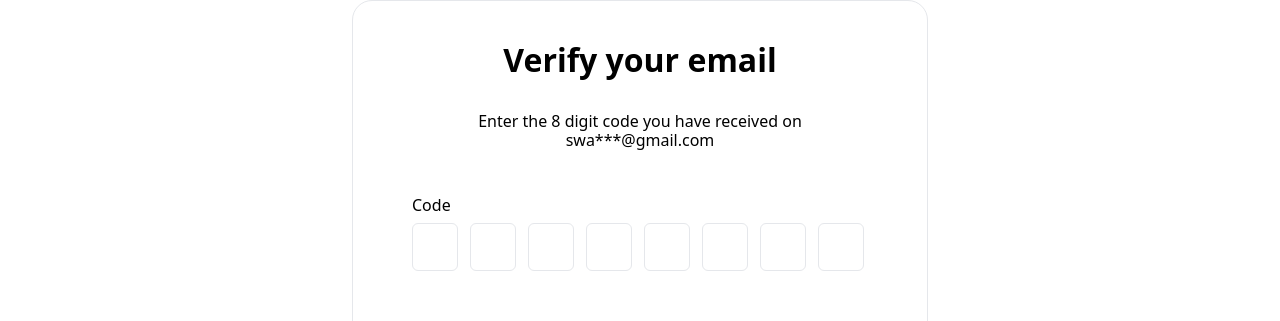
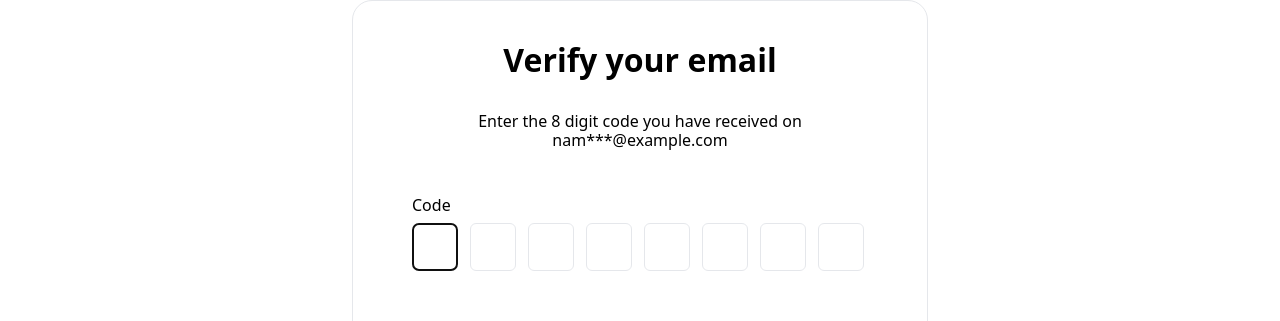
Before and after one commit to ncharanaraj/ecommerce, a React (Create React App) app: page /signup in a window 1280 px wide. Both pictures are taken after typing "Sample", "name@example.com", "Sample123" into the empty fields and a click on the button "CREATE ACCOUNT". Shown: the part 176-497 px from the top of the page. Built offline with nearby package versions, Linux system fonts and the light colour scheme.

Commit message:
feat: otp feature with validation

```diff
--- a/src/App.js
+++ b/src/App.js
@@ -2,10 +2,11 @@ import React from "react";
 import Header from "./components/Header";
 import PromoHeader from "./components/PromoHeader";
 import { Outlet } from "react-router-dom";
+import { AuthProvider } from "./context/authContext";
 
 const App = () => {
   return (
-    <>
+    <AuthProvider>
       <header>
         <Header />
         <PromoHeader />
@@ -15,7 +16,7 @@ const App = () => {
           <Outlet />
         </div>
       </main>
-    </>
+    </AuthProvider>
   );
 };
 
--- a/src/Backend/client.js
+++ /dev/null
@@ -1,5 +0,0 @@
-import { createClient } from "@supabase/supabase-js";
-
-const supabaseUrl = "https://jgyxiixgcvnbbvpzhqkz.supabase.co";
-const supabaseKey = process.env.SUPABASE_KEY;
-export const supabase = createClient(supabaseUrl, supabaseKey);
--- /dev/null
+++ b/src/context/authContext.js
@@ -0,0 +1,30 @@
+import React, { createContext, useContext, useState } from "react";
+
+const authContext = createContext();
+
+export const AuthProvider = ({ children }) => {
+  const [isLoginForm, setIsLoginForm] = useState(false);
+  const [formData, setFormData] = useState({
+    fullName: "",
+    email: "",
+    password: "",
+  });
+  const [users, setUsers] = useState([]);
+
+  return (
+    <authContext.Provider
+      value={{
+        isLoginForm,
+        setIsLoginForm,
+        formData,
+        setFormData,
+        users,
+        setUsers,
+      }}
+    >
+      {children}
+    </authContext.Provider>
+  );
+};
+
+export const useAuth = () => useContext(authContext);
--- a/src/pages/Form.js
+++ b/src/pages/Form.js
@@ -1,10 +1,35 @@
-import React, { useState } from "react";
+import React from "react";
 import Button from "../components/Button";
 import { useNavigate } from "react-router-dom";
+import { useAuth } from "../context/authContext";
 
 const Form = () => {
-  const [isLoginForm, setIsLoginForm] = useState(false);
+  const { isLoginForm, setIsLoginForm, formData, setFormData, setUsers } =
+    useAuth();
   const navigate = useNavigate();
+
+  const { fullName, email, password } = formData;
+
+  const handleChange = (e) => {
+    const { name, value } = e.target;
+    setFormData({
+      ...formData,
+      [name]: value,
+    });
+  };
+
+  const handleSubmit = (e) => {
+    e.preventDefault();
+    try {
+      setUsers(formData);
+      navigate("/verify");
+      setTimeout(() => {
+        alert("OTP to login - 12345678");
+      }, 2000);
+    } catch (error) {
+      console.error(error);
+    }
+  };
 
   return (
     <>
@@ -23,11 +48,7 @@ const Form = () => {
       )}
       <form
         className="flex flex-col items-center justify-center"
-        onSubmit={(e) => {
-          e.preventDefault();
-          console.log("form");
-          navigate("/verify");
-        }}
+        onSubmit={handleSubmit}
       >
         {!isLoginForm && (
           <label className="my-4">
@@ -35,6 +56,9 @@ const Form = () => {
             <input
               type="text"
               placeholder="Name"
+              name="fullName"
+              value={fullName}
+              onChange={handleChange}
               className="w-[456px] h-12 border rounded-md p-4 mt-[7px]"
             />
           </label>
@@ -44,6 +68,9 @@ const Form = () => {
           <input
             type="email"
             placeholder="email"
+            name="email"
+            value={email}
+            onChange={handleChange}
             className="w-[456px] h-12 border rounded-md p-4 mt-[7px]"
           />
         </label>
@@ -52,6 +79,9 @@ const Form = () => {
           <input
             type="password"
             placeholder="Password"
+            name="password"
+            value={password}
+            onChange={handleChange}
             className="w-[456px] h-12 border rounded-md p-4 mt-[7px]"
           />
         </label>
--- a/src/pages/Verify.js
+++ b/src/pages/Verify.js
@@ -1,9 +1,63 @@
-import React from "react";
+import React, { useEffect, useRef, useState } from "react";
 import Button from "../components/Button";
 import { useNavigate } from "react-router-dom";
+import { useAuth } from "../context/authContext";
 
 const Verify = () => {
   const navigate = useNavigate();
+  const { users } = useAuth();
+  const [otp, setOtp] = useState(new Array(8).fill(""));
+
+  const inputRefs = useRef([]);
+
+  useEffect(() => {
+    if (inputRefs.current[0]) {
+      inputRefs.current[0].focus();
+    }
+  }, []);
+
+  const { email } = users;
+
+  const hiddenEmail = `${email.slice(0, 3)}***${email.slice(
+    email.indexOf("@"),
+    email.length
+  )}`;
+
+  const handleSubmit = (otp) => {
+    if (otp.length === 8 && otp === "12345678") {
+      console.log("login success");
+      navigate("/category");
+    }
+  };
+
+  const handleChange = (i, e) => {
+    const value = e.target.value;
+    if (isNaN(value)) return;
+    const newOtp = [...otp];
+    //allow only one input
+    newOtp[i] = value.substring(value.length - 1);
+    setOtp(newOtp);
+
+    //submit trigger
+    const conmbineOtp = newOtp.join("");
+    handleSubmit(conmbineOtp);
+
+    //move to next field if the current field is filled
+    if (value && i < 7 && inputRefs.current[i + 1]) {
+      inputRefs.current[i + 1].focus();
+    }
+  };
+  const handleClick = (i) => {
+    inputRefs.current[i].setSelectionRange(1, 1);
+  };
+
+  const handleKeyDown = (i, e) => {
+    if (e.key === "Backspace" && !otp[i] && i > 0 && inputRefs.current[i - 1]) {
+      //Move focus to the previous field on backspace
+      inputRefs.current[i - 1].focus();
+    }
+  };
+
   return (
     <>
       <h2 className="leading-[38.73px] text-[32px] font-semibold my-4">
@@ -11,26 +65,23 @@ const Verify = () => {
       </h2>
       <p className="leading-[19.36px] font-normal text-base w-[334px] text-center my-4">
         Enter the 8 digit code you have received on
-        <span className="font-medium"> swa***@gmail.com</span>
+        <span className="font-medium"> {hiddenEmail}</span>
       </p>
-      <form
-        className="mt-[30px]"
-        onSubmit={(e) => {
-          e.preventDefault();
-          console.log("login success");
-          navigate("/category");
-        }}
-      >
+      <form className="mt-[30px]" onSubmit={handleSubmit}>
         <p className="leading-[19.36px] font-normal text-base">Code</p>
         <div className="flex gap-3 mt-[7px] mb-10">
-          <input type="text" className="border w-[46px] h-12 rounded-md" />
-          <input type="text" className="border w-[46px] h-12 rounded-md" />
-          <input type="text" className="border w-[46px] h-12 rounded-md" />
-          <input type="text" className="border w-[46px] h-12 rounded-md" />
-          <input type="text" className="border w-[46px] h-12 rounded-md" />
-          <input type="text" className="border w-[46px] h-12 rounded-md" />
-          <input type="text" className="border w-[46px] h-12 rounded-md" />
-          <input type="text" className="border w-[46px] h-12 rounded-md" />
+          {otp.map((value, i) => (
+            <input
+              key={i}
+              type="text"
+              value={value}
+              ref={(input) => (inputRefs.current[i] = input)}
+              onChange={(e) => handleChange(i, e)}
+              onClick={() => handleClick(i)}
+              onKeyDown={(e) => handleKeyDown(i, e)}
+              className="border w-[46px] h-12 rounded-md font-medium text-center"
+            />
+          ))}
         </div>
         <Button buttonText="verify" />
       </form>
```
Also changed, not shown: 1 other file (tests, documents, lock files or other folders).
